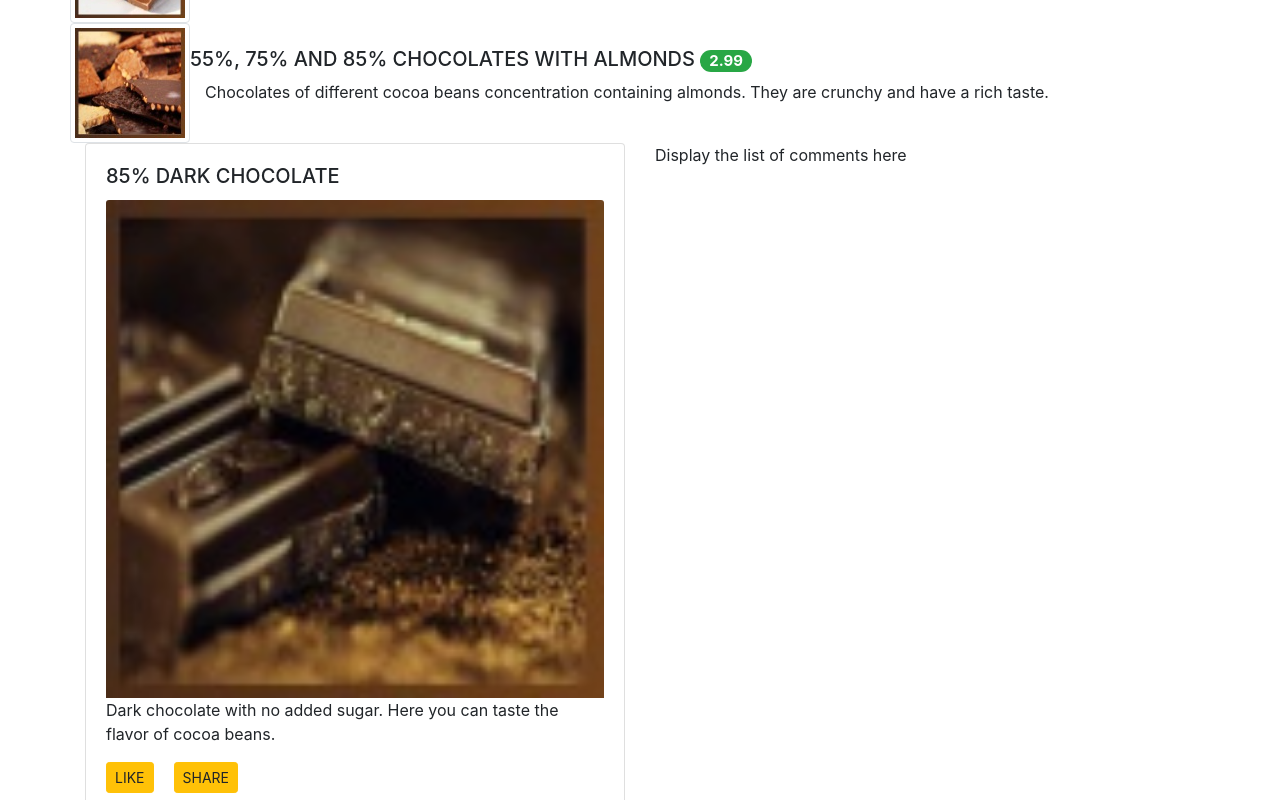
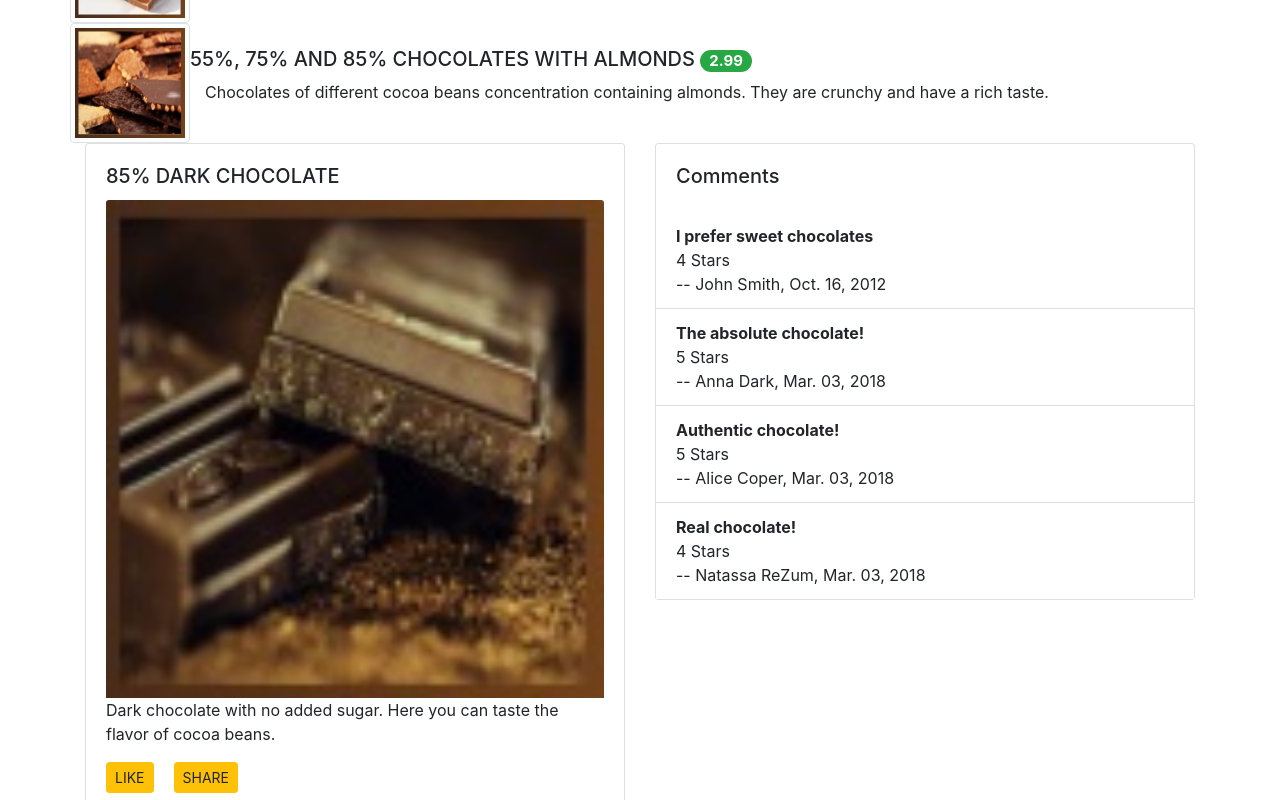
Before and after one commit to yavuzefe/angular, an Angular app in the folder angularEfe/angularChocoEfe/: page / in a window 1280 px wide. Shown: the part 700-1500 px from the top of the page. Built offline with nearby package versions, Linux system fonts and the light colour scheme.

Commit message:
Angular Assignment 1 Task

```diff
--- a/angularEfe/angularChocoEfe/src/app/menu/dishsetail/dishsetail.component.html
+++ b/angularEfe/angularChocoEfe/src/app/menu/dishsetail/dishsetail.component.html
@@ -12,7 +12,18 @@
             </div>
         </div>
         <div class="col-12 col-sm-6">
-            <p>Display the list of comments here</p>
+            <div class="card">
+                <div class="cardbody">
+                    <h5 class="card-title mb-1" style="padding: 20px;" >Comments</h5>
+                    <ul class="list-group list-group-flush" *ngIf="dish.comments">
+                        <li class="list-group-item" *ngFor="let x of dish.comments">
+                            <strong>{{x.comment}}</strong> <br>
+                            {{x.rating}} Stars <br>
+                            -- {{x.author}}, {{x.date | date: 'MMM. dd, yyyy'}}
+                        </li>
+                    </ul>
+                </div>
+            </div>
         </div>
     </div>
 </div>
```
